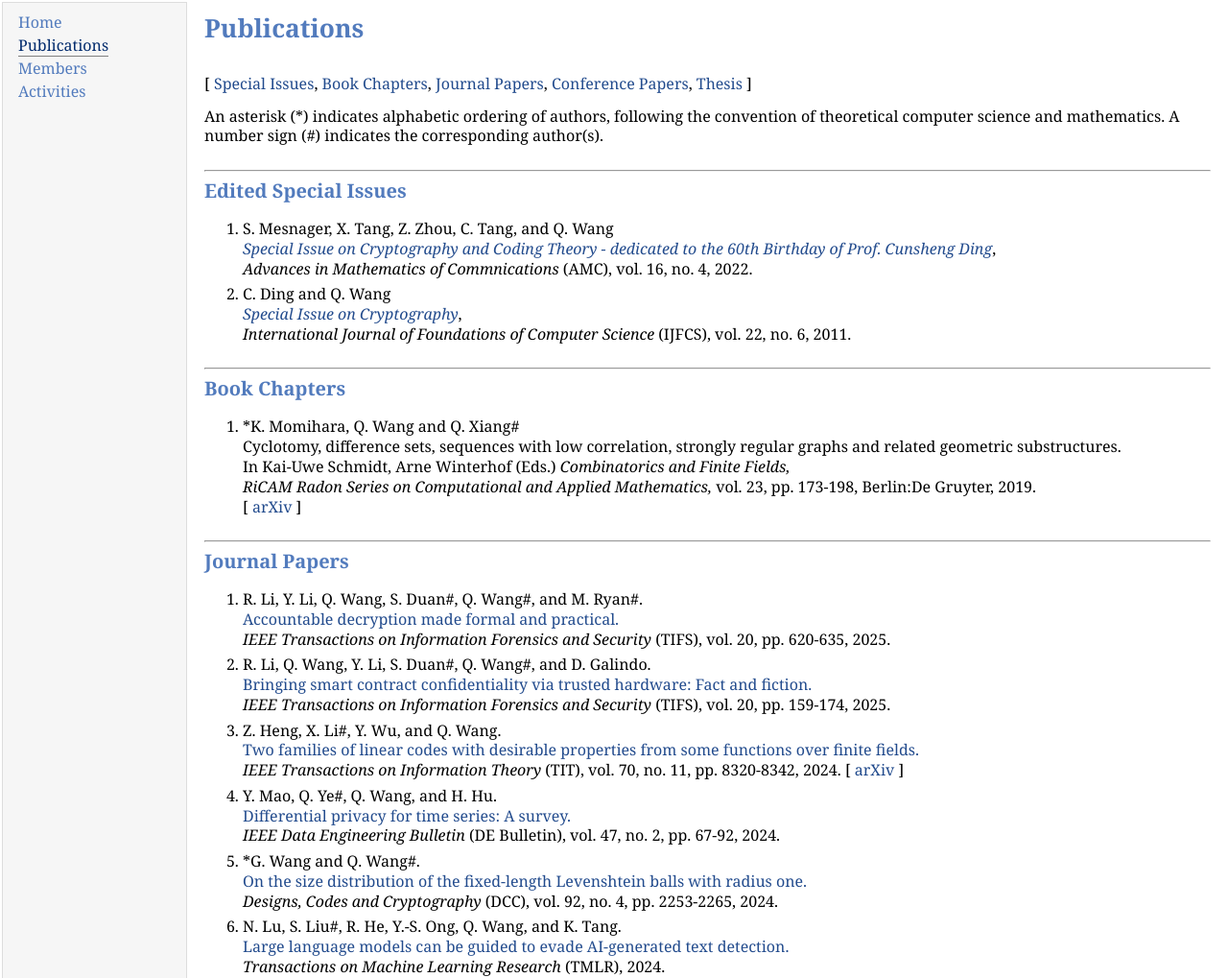
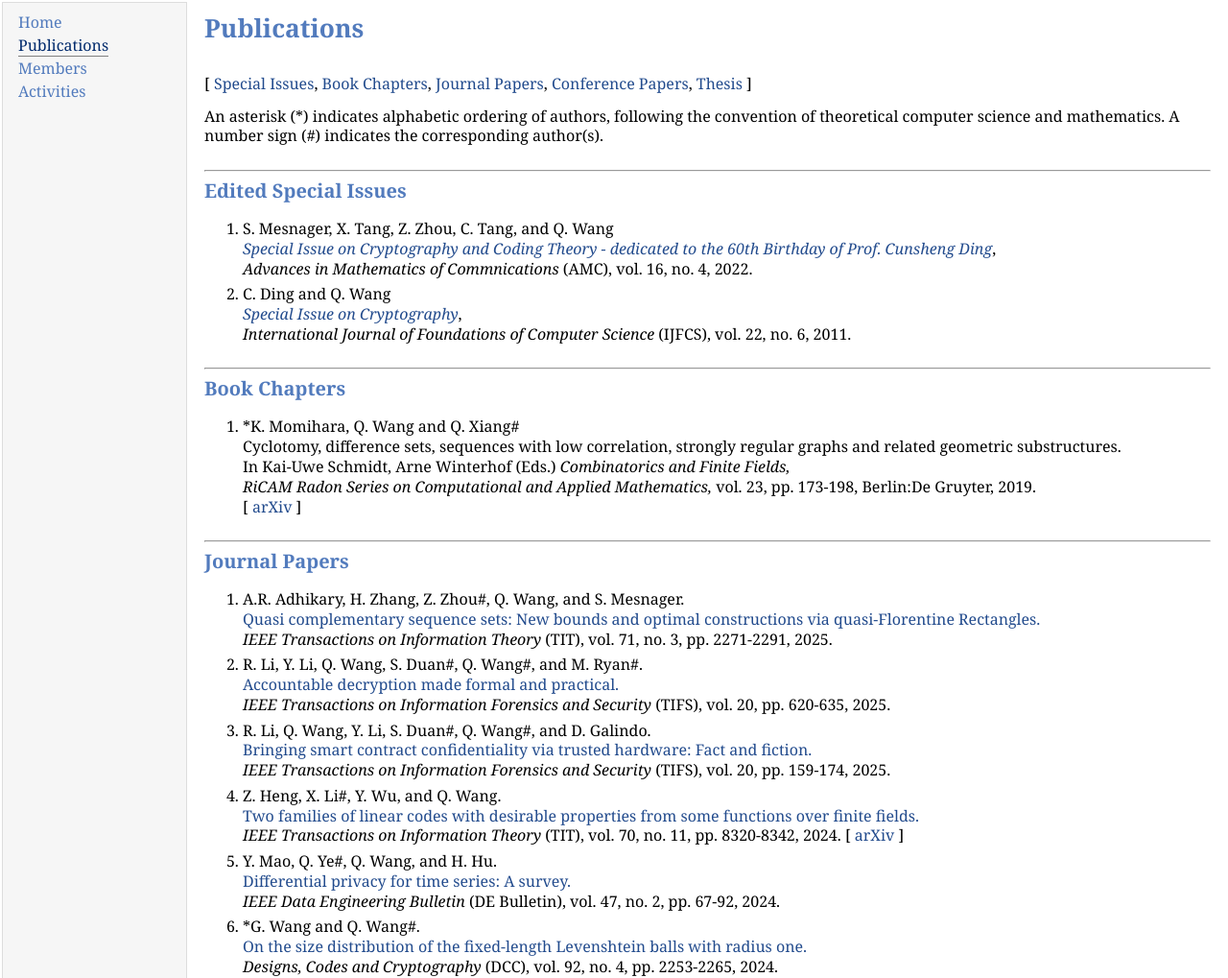
Before and after one commit to Dake98/dake98.github.io, a plain HTML site: page publication.html in a window 1280 px wide. Shown: the part 81-1100 px from the top of the page at 96% size. Drawn offline with nearby package versions, Linux system fonts and the light colour scheme; some packages are replaced by stand-ins of ours.

Commit message:
Update publication.html

```diff
--- a/publication.html
+++ b/publication.html
@@ -71,6 +71,12 @@
         <h2><hr><a name="journal"></a>Journal Papers</h2>
         <ol>
             <li><p>
+                A.R. Adhikary, H. Zhang, Z. Zhou#, Q. Wang, and S. Mesnager.<br>
+                <a href="https://ieeexplore.ieee.org/document/10836822" target="_blank">Quasi complementary sequence sets: New bounds and optimal constructions via quasi-Florentine Rectangles.</a><br>
+                <i>IEEE Transactions on Information Theory</i> (TIT), vol. 71, no. 3, pp. 2271-2291, 2025.
+            </p></li>
+
+	    <li><p>
                 R. Li, Y. Li, Q. Wang, S. Duan#, Q. Wang#, and M. Ryan#.<br>
                 <a href="https://ieeexplore.ieee.org/document/10798458" target="_blank">Accountable decryption made formal and practical.</a><br>
                 <i>IEEE Transactions on Information Forensics and Security</i> (TIFS), vol. 20, pp. 620-635, 2025.
```
